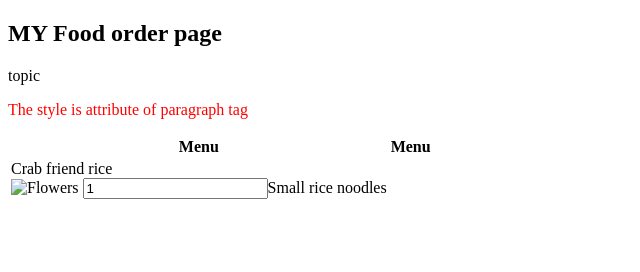
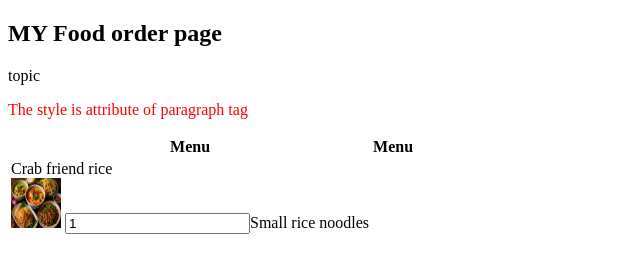
Before and after one commit to muhammadarafat273-arch/Darkweb, a plain HTML site: page food_order.html in a window 1280 px wide. Shown: the whole page, without its empty margins (0-640 px from the left). Drawn offline with Linux system fonts and the light colour scheme.

Commit message:
Update food_order.html

```diff
--- a/food_order.html
+++ b/food_order.html
@@ -16,7 +16,7 @@
       </tr>
       <tr>
         <td>Crab friend rice <br>
-      <img src="menu1.jpg"alt="Flowers"width="50"height="50">
+      <img src="IMG_0820.jpeg"alt="Flowers"width="50"height="50">
       <input type="number" id="qty" min="1"value="1" placeholder="Quantity>
         </td>
         <td>Small rice noodles</td>
```
